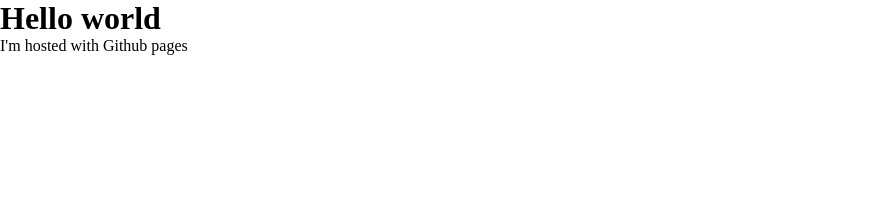
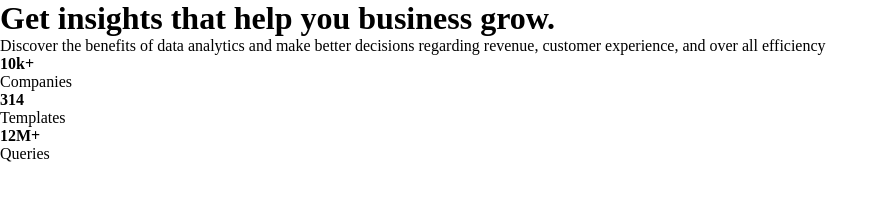
Before and after one commit to ol-berry01/fem-stats-preview-card, a website: page index.html in a window 1280 px wide. Shown: the whole page, without its empty margins (0-887 px from the left). Drawn offline with Linux system fonts and the light colour scheme.

Commit message:
Update project markup
Updates include:
- removed previous markup
- added container
- added card div as child of container
- added card-body and card-img as children of card
- added copy
- added card-body-stats as child of card-body
- added 3 x stat divs with copy inside
- added card-img-overlay and card-img-src as children card-img

```diff
--- a/index.html
+++ b/index.html
@@ -10,7 +10,31 @@
     <title>Stats Preview Card - FEM</title>
   </head>
   <body>
-    <h1>Hello world</h1>
-    <p>I'm hosted with Github pages</p>
+    <div class="container">
+      <div class="card">
+        <div class="card-body">
+          <h1>Get <span>insights</span> that help you business grow.</h1>
+          <p>Discover the benefits of data analytics and make better decisions regarding revenue, customer experience, and over all efficiency</p>
+          <div class="card-body-stats">
+            <div class="stat">
+              <h4>10k+</h4>
+              <p>Companies</p>
+            </div>
+            <div class="stat">
+              <h4>314</h4>
+              <p>Templates</p>
+            </div>
+            <div class="stat">
+              <h4>12M+</h4>
+              <p>Queries</p>
+            </div>
+          </div>
+        </div>
+        <div class="card-img">
+          <div class="card-img-overlay"></div>
+          <div class="card-img-src"></div>
+        </div>
+      </div>
+    </div>
   </body>
 </html>
```
